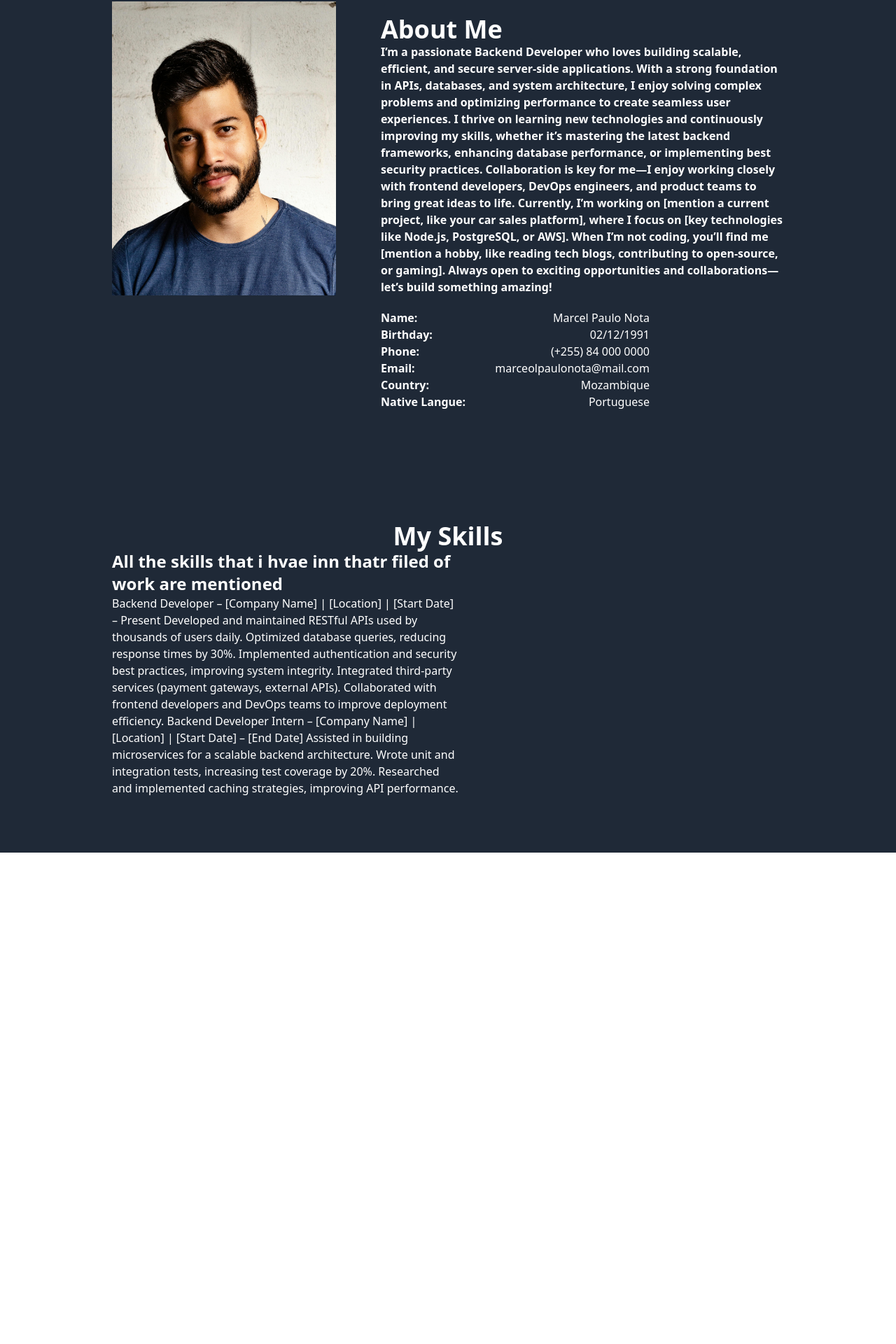
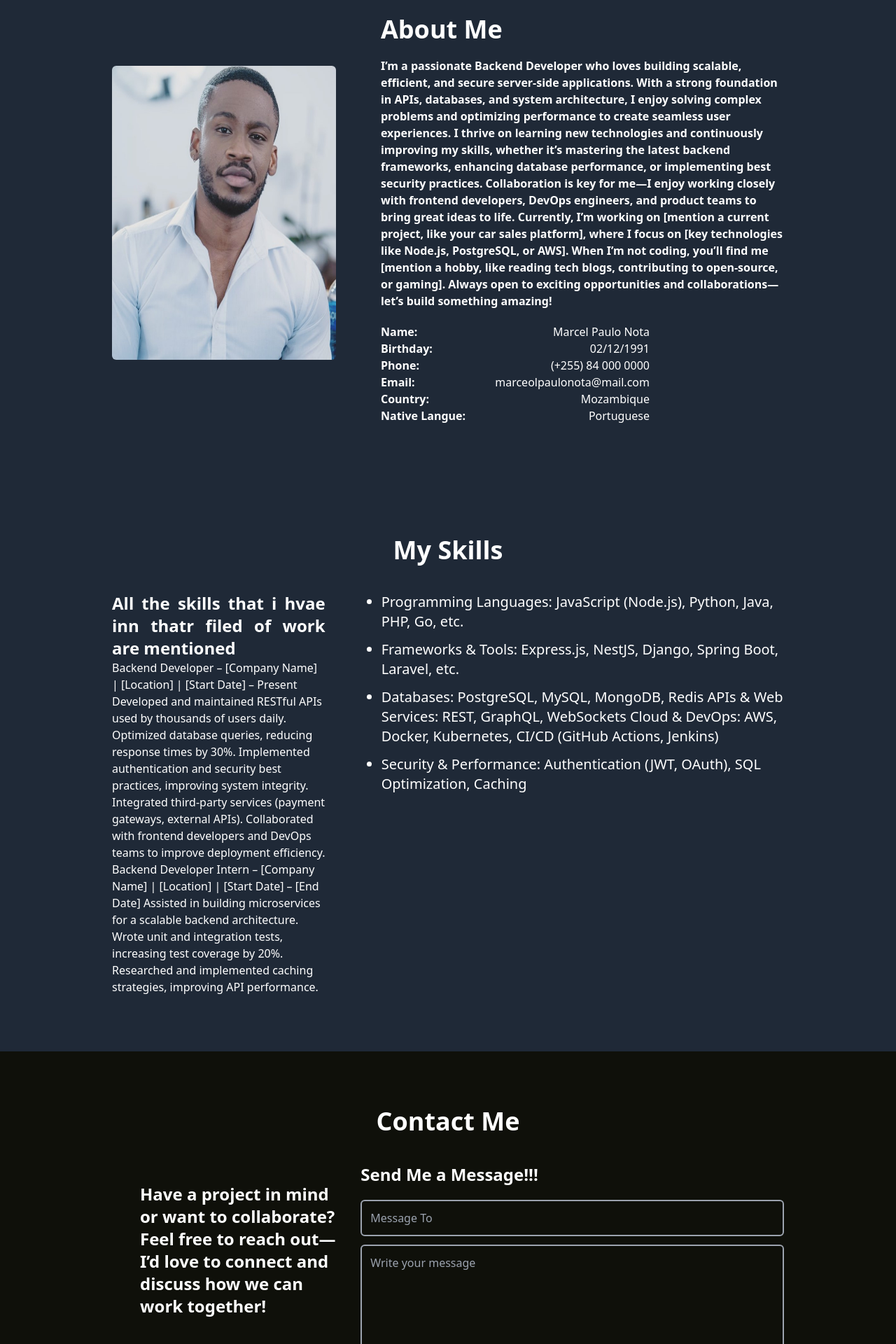
Before and after one commit to MarcelNota/alxportfolio, a Next.js app: page / in a window 1280 px wide. Shown: the part 878-2798 px from the top of the page at 70% size. Before the commit the page ends 2096 px from the top, so only its background shows below. Built offline with nearby package versions, Linux system fonts and the light colour scheme.

Commit message:
new updates

```diff
--- a/app/globals.css
+++ b/app/globals.css
@@ -10,4 +10,12 @@
   .escope {
     @apply flex w-full px-40 py-20 gap-x-16 bg-gray-800 text-white
   }
+
+  .header {
+    @apply text-4xl font-semibold
+  }
+
+  .input {
+    @apply rounded-md outline-none border-2 border-gray-400 focus:border-yellow-500 w-full p-3 bg-transparent
+  }
 }
--- a/app/page.js
+++ b/app/page.js
@@ -1,5 +1,6 @@
 import { AboutMe } from "@/components/AboutMe";
 import Banner from "@/components/Banner";
+import { ContactMe } from "@/components/ContactMe";
 import { Skills } from "@/components/Skills";
 import Image from "next/image";
 
@@ -9,6 +10,7 @@ export default function Home() {
       <Banner/>
       <AboutMe/>
       <Skills/>
+      <ContactMe/>
     </div>
   );
 }
--- a/components/AboutMe.js
+++ b/components/AboutMe.js
@@ -2,15 +2,16 @@ import Image from "next/image";
 
 export function AboutMe() {
   return (
-    <div className="flex w-full px-40 py-20 gap-x-16 bg-gray-800 text-white">
+    <div className="flex w-full px-40 py-20 gap-x-16 bg-gray-800 text-white items-center" id="aboutme">
       <Image
         src={"/img/aboutme.jpg"}
         width={1000}
         height={1000}
-        className="w-1/3 h-[420px]"
+        className="w-1/3 h-[420px] rounded-md"
+        alt="img"
       />
       <div className="pt-5">
-        <h2 className="text-4xl font-semibold">About Me</h2>
+        <h2 className="header mb-5">About Me</h2>
         <p className="text-base  font-semibold ">
           I’m a passionate Backend Developer who loves building scalable,
           efficient, and secure server-side applications. With a strong
--- a/components/Banner.js
+++ b/components/Banner.js
@@ -1,10 +1,17 @@
+"use client"
+
 import Image from "next/image";
 import styles from "./banner.module.css";
 import { NavBar } from "./my_components/navbar";
 
 export default function Banner() {
+
+    const downloadCv = ()=> {
+        alert("Aqui fica a funcao de download")
+    }
+
   return (
-    <div className="w-full text-white">
+    <div className="w-full text-white" id="banner">
       <div className={`${styles.banner} h-screen`}>
         <NavBar />
         <h1 className="text-center text-[50px] mt-44">
@@ -19,6 +26,7 @@ export default function Banner() {
           solving complex problems, and collaborating with cross-functional
           teams to deliver high-quality software solutions.
         </p>
+        <button className="border px-10 py-3 font-semibold text-lg rounded-md border-yellow-500 hover:bg-yellow-500 ease-in duration-150" onClick={downloadCv}>Downloa My CV</button>
         <div className="flex gap-x-3 ">
             <a href="#">LinkDin</a>
             <a href="#">Facebook</a>
--- /dev/null
+++ b/components/ContactMe.js
@@ -0,0 +1,48 @@
+export function ContactMe() {
+  return (
+    <div className="escope flex-col items-center bg-primary" id="contactme">
+      <h2 className="header mb-10">Contact Me</h2>
+      <div className="flex gap-x-6 items-start pl-10">
+        <p className="text-2xl  font font-semibold mt-7 w-[40%]">
+          Have a project in mind or want to collaborate? Feel free to reach
+          out—I’d love to connect and discuss how we can work together!
+        </p>
+        <form>
+          <h6 className="mb-5 text-2xl font-semibold">Send Me a Message!!!</h6>
+          <input type="text" className="input mb-3" placeholder="Message To" />
+          <textarea
+            name="mensagem"
+            className="input"
+            rows="10"
+            cols="50"
+            placeholder="Write your message"
+          ></textarea>
+        </form>
+      </div>
+      <hr className="h-1 my-8 w-full" />
+
+      <div className="flex gap-x-20 w-full justify-center">
+        <article className="text-center">
+          <h6 className="font-bold">Location</h6>
+          <p>Maputo, Mozambique</p>
+        </article>
+        <article className="text-center">
+          <h6 className="font-semibold">Email</h6>
+          <a href="mailto:marcelnota@gmail.com">marcelnota@gmail.com</a>
+        </article>
+        <article className="text-center">
+          <h6 className="font-bold">Phone</h6>
+          <p>(+255) 84 000 0000</p>
+        </article>
+        <article className="text-center">
+          <h6 className="font-bold">Linkedin</h6>
+          <a href="linkedin.com/in/marcelnota">linkedin.com/in/marcelnota</a>
+        </article>
+      </div>
+
+      <h6 className="text-center mt-8 font-bold italic">All Effort bring some result, so don't stop.
+
+      </h6>
+    </div>
+  );
+}
--- a/components/Skills.js
+++ b/components/Skills.js
@@ -1,10 +1,10 @@
 export function Skills() {
   return (
-    <div className="escope justify-center flex-col">
-      <h2 className="text-4xl font-semibold text-center">My Skills</h2>
-      <div className="flex gap-x-10">
-        <div className="w-[500px]">
-          <h6 className="font-bold text-2xl">
+    <div className="escope justify-center flex-col" id="skills">
+      <h2 className="header text-center">My Skills</h2>
+      <div className="flex gap-x-20 mt-10">
+        <div className="w-[90%]">
+          <h6 className="font-bold text-2xl text-justify">
             All the skills that i hvae inn thatr filed of work are mentioned
           </h6>
           <p>
@@ -22,6 +22,27 @@ export function Skills() {
             improving API performance.
           </p>
         </div>
+        <div>
+          <ul className="list-disc flex flex-col gap-y-3 text-xl">
+            <li>
+              Programming Languages: JavaScript (Node.js), Python, Java, PHP,
+              Go, etc.
+            </li>
+            <li>
+              Frameworks & Tools: Express.js, NestJS, Django, Spring Boot,
+              Laravel, etc.
+            </li>
+            <li>
+              Databases: PostgreSQL, MySQL, MongoDB, Redis APIs & Web Services:
+              REST, GraphQL, WebSockets Cloud & DevOps: AWS, Docker, Kubernetes,
+              CI/CD (GitHub Actions, Jenkins)
+            </li>
+            <li>
+              Security & Performance: Authentication (JWT, OAuth), SQL
+              Optimization, Caching
+            </li>
+          </ul>
+        </div>
       </div>
     </div>
   );
--- a/components/my_components/navbar.js
+++ b/components/my_components/navbar.js
@@ -2,9 +2,9 @@ export function NavBar(){
     return(
         <nav className="flex justify-center gap-x-3 py-4">
             <a href="#banner"className="navLink">Home</a>
-            <a href="#about" className="navLink">ABout Me</a>
+            <a href="#aboutme" className="navLink">ABout Me</a>
             <a href="#skills" className="navLink">Skills</a>
-            <a href="#contgact-me" className="navLink">Contact Me</a>
+            <a href="#contactme" className="navLink">Contact Me</a>
         </nav>
     )
 }
--- a/tailwind.config.mjs
+++ b/tailwind.config.mjs
@@ -10,6 +10,7 @@ export default {
       colors: {
         background: "var(--background)",
         foreground: "var(--foreground)",
+        primary: "#0F100A",
       },
     },
   },
```
Also changed, not shown: public/img/aboutme.jpg.
